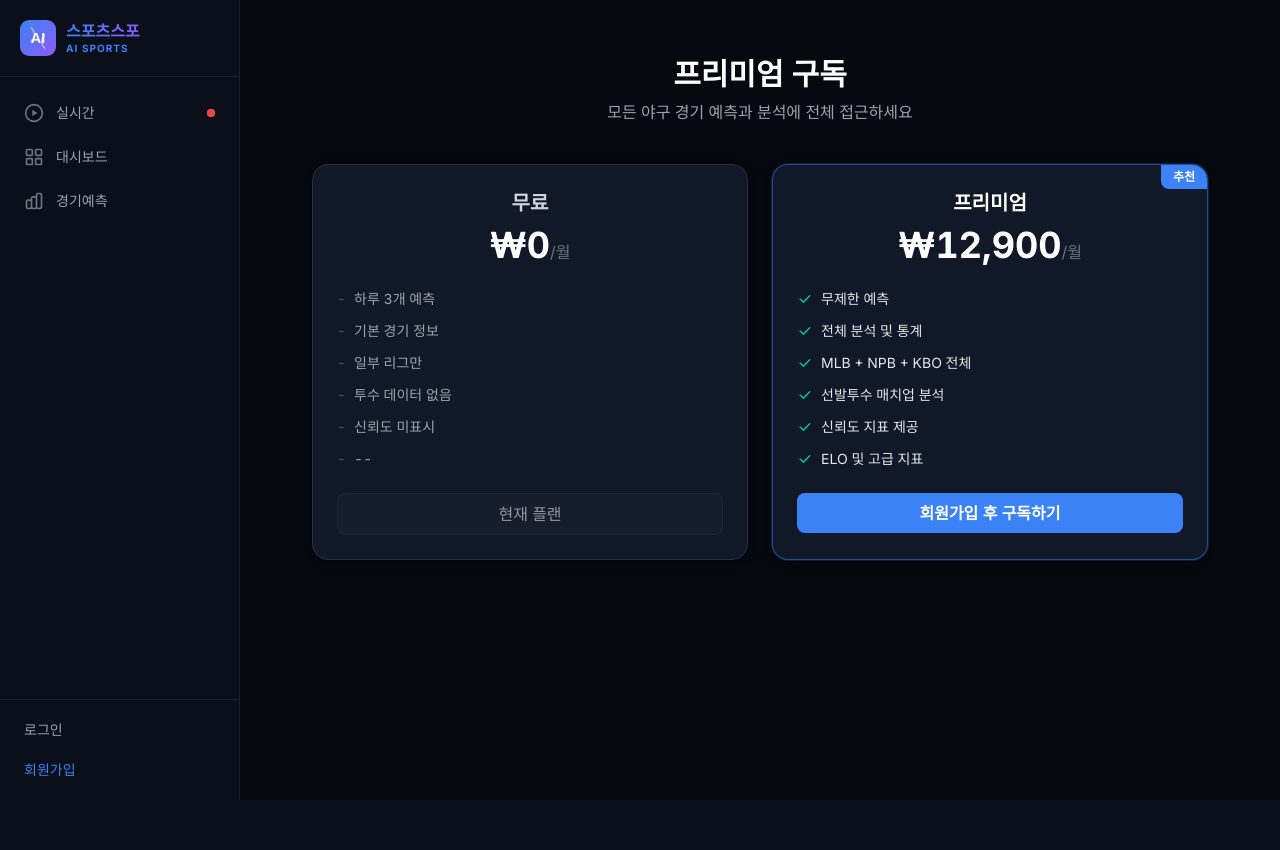
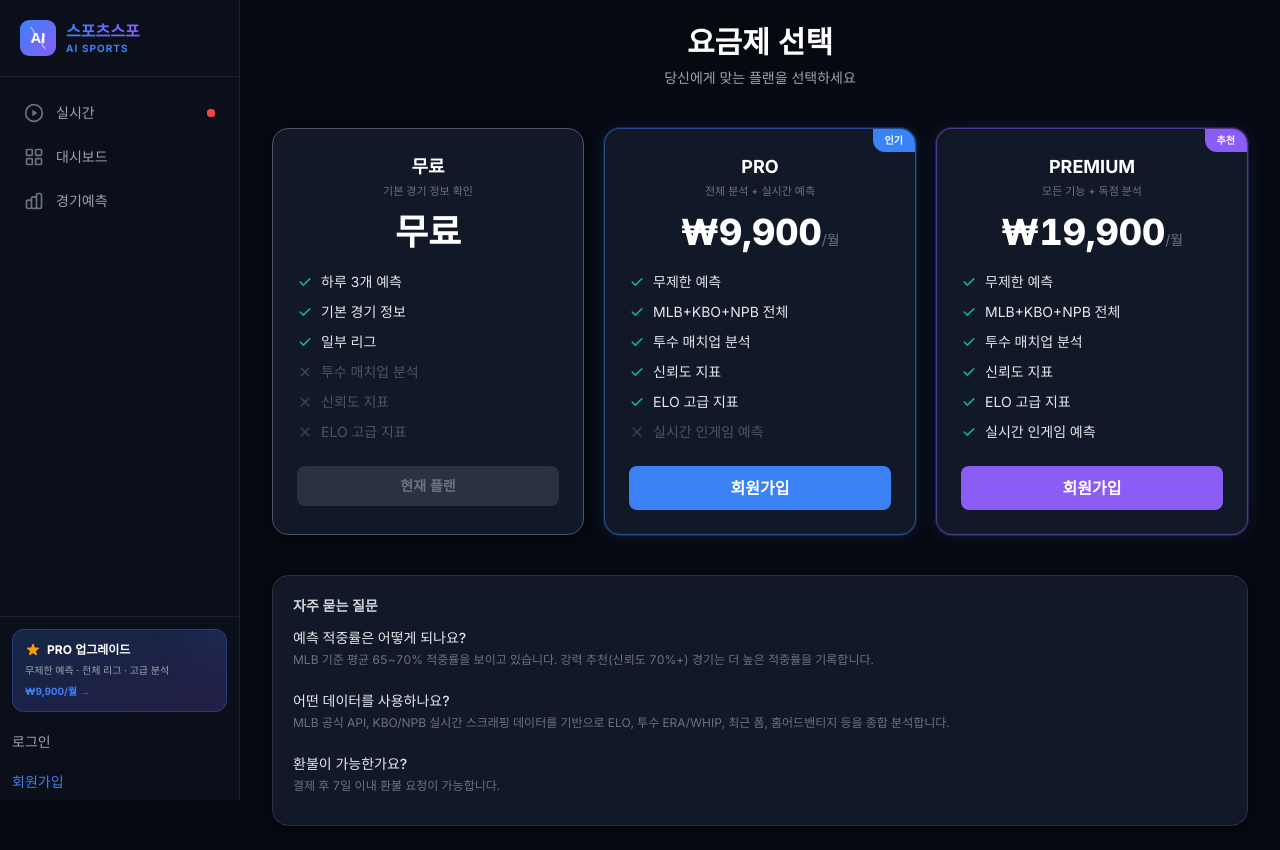
Before and after one commit to hyun-pro/sportsspo-ai, a React (Vite) app in the folder frontend/: page /subscription in a window 1280 px wide. Before the commit the page ends 800 px from the top, so only its background shows below. Built offline with nearby package versions, Linux system fonts and the light colour scheme.

Commit message:
3단 요금제 UI + PricingCard 컴포넌트 + 사이드바 배너

```diff
--- a/frontend/src/components/Layout.jsx
+++ b/frontend/src/components/Layout.jsx
@@ -1,5 +1,6 @@
 import { Link, useLocation, useNavigate } from 'react-router-dom'
 import { useAuth } from '../context/AuthContext'
+import { PricingBanner } from './PricingCard'
 
 const NAV_ITEMS = [
   {
@@ -114,11 +115,14 @@ export default function Layout({ children }) {
         </nav>
 
         {/* Bottom section */}
-        <div className="p-3 border-t border-dark-700">
-          {isPremium && (
-            <div className="px-3 py-2 bg-accent-green/10 rounded-xl border border-accent-green/20 mb-2">
+        <div className="border-t border-dark-700">
+          {/* 비구독자: 요금제 배너, 구독자: PRO 뱃지 */}
+          {isPremium ? (
+            <div className="mx-3 mt-3 mb-2 px-3 py-2 bg-accent-green/10 rounded-xl border border-accent-green/20">
               <span className="text-xs font-bold text-accent-green">PRO 구독중</span>
             </div>
+          ) : (
+            <div className="mt-3"><PricingBanner /></div>
           )}
           {!user ? (
             <div className="space-y-1">
--- /dev/null
+++ b/frontend/src/components/PricingCard.jsx
@@ -0,0 +1,151 @@
+import { Link } from 'react-router-dom'
+import { useAuth } from '../context/AuthContext'
+
+const PLANS = [
+  {
+    id: 'free',
+    name: '무료',
+    price: 0,
+    period: '영구',
+    desc: '기본 경기 정보 확인',
+    color: 'gray',
+    features: [
+      { text: '하루 3개 예측', included: true },
+      { text: '기본 경기 정보', included: true },
+      { text: '일부 리그', included: true },
+      { text: '투수 매치업 분석', included: false },
+      { text: '신뢰도 지표', included: false },
+      { text: 'ELO 고급 지표', included: false },
+    ],
+  },
+  {
+    id: 'pro',
+    name: 'PRO',
+    price: 9900,
+    period: '월',
+    desc: '전체 분석 + 실시간 예측',
+    badge: '인기',
+    color: 'blue',
+    features: [
+      { text: '무제한 예측', included: true },
+      { text: 'MLB+KBO+NPB 전체', included: true },
+      { text: '투수 매치업 분석', included: true },
+      { text: '신뢰도 지표', included: true },
+      { text: 'ELO 고급 지표', included: true },
+      { text: '실시간 인게임 예측', included: false },
+    ],
+  },
+  {
+    id: 'premium',
+    name: 'PREMIUM',
+    price: 19900,
+    period: '월',
+    desc: '모든 기능 + 독점 분석',
+    badge: '추천',
+    color: 'purple',
+    features: [
+      { text: '무제한 예측', included: true },
+      { text: 'MLB+KBO+NPB 전체', included: true },
+      { text: '투수 매치업 분석', included: true },
+      { text: '신뢰도 지표', included: true },
+      { text: 'ELO 고급 지표', included: true },
+      { text: '실시간 인게임 예측', included: true },
+    ],
+  },
+]
+
+// 풀 사이즈 카드 (구독 페이지용)
+export function PricingCard({ plan, onSelect }) {
+  const { user, isPremium } = useAuth()
+  const isCurrent = (plan.id === 'free' && !isPremium) || (plan.id !== 'free' && isPremium)
+
+  const colorMap = {
+    gray: { ring: 'border-dark-500', badge: '', btn: 'btn-secondary', glow: '' },
+    blue: { ring: 'border-accent-blue/50 ring-1 ring-accent-blue/20', badge: 'bg-accent-blue', btn: 'btn-primary', glow: 'shadow-glow-blue' },
+    purple: { ring: 'border-accent-purple/50 ring-1 ring-accent-purple/20', badge: 'bg-accent-purple', btn: 'bg-accent-purple hover:bg-purple-600 text-white font-semibold rounded-lg transition-all active:scale-95', glow: 'shadow-glow-blue' },
+  }
+  const c = colorMap[plan.color]
+
+  return (
+    <div className={`card p-5 sm:p-6 relative overflow-hidden transition-all duration-200 hover:translate-y-[-3px] hover:shadow-card-hover ${c.ring} ${c.glow}`}>
+      {plan.badge && (
+        <div className={`absolute top-0 right-0 ${c.badge} text-white text-[10px] font-bold px-3 py-1 rounded-bl-xl`}>
+          {plan.badge}
+        </div>
+      )}
+
+      <div className="text-center mb-5">
+        <h3 className="text-lg font-bold text-white">{plan.name}</h3>
+        <p className="text-[11px] text-gray-500 mt-0.5">{plan.desc}</p>
+        <div className="mt-3">
+          <span className="text-3xl sm:text-4xl font-black text-white">
+            {plan.price === 0 ? '무료' : `₩${plan.price.toLocaleString()}`}
+          </span>
+          {plan.price > 0 && <span className="text-sm text-gray-500">/{plan.period}</span>}
+        </div>
+      </div>
+
+      <ul className="space-y-2.5 mb-6">
+        {plan.features.map((f, i) => (
+          <li key={i} className={`flex items-center gap-2 text-sm ${f.included ? 'text-gray-200' : 'text-gray-600'}`}>
+            {f.included ? (
+              <svg className="w-4 h-4 text-accent-green shrink-0" fill="currentColor" viewBox="0 0 20 20">
+                <path fillRule="evenodd" d="M16.707 5.293a1 1 0 010 1.414l-8 8a1 1 0 01-1.414 0l-4-4a1 1 0 011.414-1.414L8 12.586l7.293-7.293a1 1 0 011.414 0z" clipRule="evenodd" />
+              </svg>
+            ) : (
+              <svg className="w-4 h-4 text-gray-700 shrink-0" fill="currentColor" viewBox="0 0 20 20">
+                <path fillRule="evenodd" d="M4.293 4.293a1 1 0 011.414 0L10 8.586l4.293-4.293a1 1 0 111.414 1.414L11.414 10l4.293 4.293a1 1 0 01-1.414 1.414L10 11.414l-4.293 4.293a1 1 0 01-1.414-1.414L8.586 10 4.293 5.707a1 1 0 010-1.414z" clipRule="evenodd" />
+              </svg>
+            )}
+            {f.text}
+          </li>
+        ))}
+      </ul>
+
+      {isCurrent ? (
+        <button disabled className={`w-full py-2.5 rounded-lg text-sm font-semibold bg-dark-600 text-gray-500 cursor-default`}>
+          현재 플랜
+        </button>
+      ) : !user ? (
+        <Link to="/register" className={`block text-center w-full py-2.5 ${c.btn}`}>
+          회원가입
+        </Link>
+      ) : (
+        <button onClick={() => onSelect?.(plan)} className={`w-full py-2.5 ${c.btn} ripple-effect`}>
+          {plan.price === 0 ? '무료로 시작' : '구독하기'}
+        </button>
+      )}
+    </div>
+  )
+}
+
+// 미니 배너 (사이드바용)
+export function PricingBanner() {
+  const { isPremium } = useAuth()
+  if (isPremium) return null
+
+  return (
+    <Link to="/subscription" className="block mx-3 mb-3">
+      <div className="relative overflow-hidden rounded-xl bg-gradient-to-br from-accent-blue/20 to-accent-purple/20 border border-accent-blue/30 p-3 hover:border-accent-blue/50 transition-all group">
+        <div className="absolute top-0 right-0 w-16 h-16 bg-accent-blue/10 rounded-full blur-xl -translate-y-1/2 translate-x-1/2"></div>
+        <div className="relative">
+          <div className="flex items-center gap-1.5 mb-1.5">
+            <svg viewBox="0 0 20 20" fill="currentColor" className="w-4 h-4 text-accent-yellow">
+              <path d="M9.049 2.927c.3-.921 1.603-.921 1.902 0l1.07 3.292a1 1 0 00.95.69h3.462c.969 0 1.371 1.24.588 1.81l-2.8 2.034a1 1 0 00-.364 1.118l1.07 3.292c.3.921-.755 1.688-1.54 1.118l-2.8-2.034a1 1 0 00-1.175 0l-2.8 2.034c-.784.57-1.838-.197-1.539-1.118l1.07-3.292a1 1 0 00-.364-1.118L2.98 8.72c-.783-.57-.38-1.81.588-1.81h3.461a1 1 0 00.951-.69l1.07-3.292z" />
+            </svg>
+            <span className="text-xs font-bold text-white">PRO 업그레이드</span>
+          </div>
+          <p className="text-[10px] text-gray-400 leading-tight">
+            무제한 예측 · 전체 리그 · 고급 분석
+          </p>
+          <div className="mt-2 text-[10px] font-bold text-accent-blue group-hover:text-blue-400 transition-colors">
+            ₩9,900/월 →
+          </div>
+        </div>
+      </div>
+    </Link>
+  )
+}
+
+export { PLANS }
+export default PricingCard
--- a/frontend/src/pages/Subscription.jsx
+++ b/frontend/src/pages/Subscription.jsx
@@ -1,7 +1,8 @@
 import { useState } from 'react'
 import { useAuth } from '../context/AuthContext'
 import { createCheckout, cancelSubscription } from '../services/api'
-import { Link, useSearchParams } from 'react-router-dom'
+import { useSearchParams } from 'react-router-dom'
+import { PricingCard, PLANS } from '../components/PricingCard'
 
 export default function Subscription() {
   const { user, isPremium } = useAuth()
@@ -10,13 +11,14 @@ export default function Subscription() {
   const success = searchParams.get('success')
   const cancelled = searchParams.get('cancelled')
 
-  const handleUpgrade = async () => {
+  const handleSelect = async (plan) => {
+    if (plan.price === 0) return
     setLoading(true)
     try {
       const res = await createCheckout()
       window.location.href = res.data.checkout_url
     } catch (err) {
-      alert(err.response?.data?.detail || '결제 세션 생성에 실패했습니다. Stripe 설정을 확인하세요.')
+      alert(err.response?.data?.detail || '결제 세션 생성에 실패했습니다.')
     } finally {
       setLoading(false)
     }
@@ -32,96 +34,59 @@ export default function Subscription() {
     }
   }
 
-  const features = [
-    { free: '하루 3개 예측', pro: '무제한 예측' },
-    { free: '기본 경기 정보', pro: '전체 분석 및 통계' },
-    { free: '일부 리그만', pro: 'MLB + NPB + KBO 전체' },
-    { free: '투수 데이터 없음', pro: '선발투수 매치업 분석' },
-    { free: '신뢰도 미표시', pro: '신뢰도 지표 제공' },
-    { free: '--', pro: 'ELO 및 고급 지표' },
-  ]
-
   return (
-    <div className="max-w-4xl mx-auto mt-8">
+    <div className="max-w-5xl mx-auto animate-fade-in">
       {success && (
-        <div className="bg-green-500/10 border border-green-500/30 text-green-400 px-6 py-4 rounded-lg mb-6">
-          구독이 성공적으로 활성화되었습니다! 전체 기능을 이용하세요.
+        <div className="bg-accent-green/10 border border-accent-green/30 text-accent-green px-5 py-3 rounded-xl mb-6 text-sm">
+          구독이 성공적으로 활성화되었습니다!
         </div>
       )}
       {cancelled && (
-        <div className="bg-yellow-500/10 border border-yellow-500/30 text-yellow-400 px-6 py-4 rounded-lg mb-6">
+        <div className="bg-accent-yellow/10 border border-accent-yellow/30 text-accent-yellow px-5 py-3 rounded-xl mb-6 text-sm">
           결제가 취소되었습니다. 언제든 다시 시도할 수 있습니다.
         </div>
       )}
 
-      <div className="text-center mb-10">
-        <h1 className="text-3xl font-bold text-white mb-2">프리미엄 구독</h1>
-        <p className="text-gray-400">모든 야구 경기 예측과 분석에 전체 접근하세요</p>
+      {/* 헤더 */}
+      <div className="text-center mb-8 sm:mb-10">
+        <h1 className="text-2xl sm:text-3xl font-black text-white mb-2">요금제 선택</h1>
+        <p className="text-gray-400 text-sm">당신에게 맞는 플랜을 선택하세요</p>
       </div>
 
-      <div className="grid grid-cols-1 md:grid-cols-2 gap-6">
-        {/* Free Plan */}
-        <div className="card p-6">
-          <div className="text-center mb-6">
-            <h2 className="text-xl font-bold text-gray-300">무료</h2>
-            <div className="mt-2">
-              <span className="text-4xl font-bold text-white">&#8361;0</span>
-              <span className="text-gray-500">/월</span>
-            </div>
-          </div>
-          <ul className="space-y-3 mb-6">
-            {features.map((f, i) => (
-              <li key={i} className="flex items-center gap-2 text-sm text-gray-400">
-                <span className="text-gray-600">-</span>
-                {f.free}
-              </li>
-            ))}
-          </ul>
-          <button disabled className="btn-secondary w-full opacity-60">
-            현재 플랜
+      {/* 3단 요금제 카드 */}
+      <div className="grid grid-cols-1 md:grid-cols-3 gap-4 sm:gap-5">
+        {PLANS.map((plan) => (
+          <PricingCard key={plan.id} plan={plan} onSelect={handleSelect} />
+        ))}
+      </div>
+
+      {/* 구독 취소 */}
+      {isPremium && (
+        <div className="text-center mt-8">
+          <button onClick={handleCancel} className="text-sm text-gray-500 hover:text-accent-red transition-colors">
+            구독 취소하기
           </button>
         </div>
+      )}
 
-        {/* Pro Plan */}
-        <div className="card p-6 border-accent-blue/50 ring-1 ring-accent-blue/20 relative overflow-hidden">
-          <div className="absolute top-0 right-0 bg-accent-blue text-white text-xs font-bold px-3 py-1 rounded-bl-lg">
-            추천
-          </div>
-          <div className="text-center mb-6">
-            <h2 className="text-xl font-bold text-white">프리미엄</h2>
-            <div className="mt-2">
-              <span className="text-4xl font-bold text-white">&#8361;12,900</span>
-              <span className="text-gray-500">/월</span>
-            </div>
-          </div>
-          <ul className="space-y-3 mb-6">
-            {features.map((f, i) => (
-              <li key={i} className="flex items-center gap-2 text-sm text-gray-200">
-                <svg className="w-4 h-4 text-accent-green flex-shrink-0" fill="currentColor" viewBox="0 0 20 20">
-                  <path fillRule="evenodd" d="M16.707 5.293a1 1 0 010 1.414l-8 8a1 1 0 01-1.414 0l-4-4a1 1 0 011.414-1.414L8 12.586l7.293-7.293a1 1 0 011.414 0z" clipRule="evenodd" />
-                </svg>
-                {f.pro}
-              </li>
-            ))}
-          </ul>
-          {!user ? (
-            <Link to="/register" className="btn-primary w-full text-center block">
-              회원가입 후 구독하기
-            </Link>
-          ) : isPremium ? (
-            <div>
-              <button disabled className="btn-primary w-full opacity-60 mb-2">구독 중</button>
-              <button onClick={handleCancel} className="text-sm text-gray-500 hover:text-red-400 w-full text-center">
-                구독 취소
-              </button>
-            </div>
-          ) : (
-            <button onClick={handleUpgrade} disabled={loading} className="btn-primary w-full disabled:opacity-50">
-              {loading ? '이동 중...' : '지금 구독하기'}
-            </button>
-          )}
+      {/* 하단 안내 */}
+      <div className="mt-10 card p-5">
+        <h3 className="text-sm font-bold text-gray-300 mb-3">자주 묻는 질문</h3>
+        <div className="space-y-3">
+          <FaqItem q="예측 적중률은 어떻게 되나요?" a="MLB 기준 평균 65~70% 적중률을 보이고 있습니다. 강력 추천(신뢰도 70%+) 경기는 더 높은 적중률을 기록합니다." />
+          <FaqItem q="어떤 데이터를 사용하나요?" a="MLB 공식 API, KBO/NPB 실시간 스크래핑 데이터를 기반으로 ELO, 투수 ERA/WHIP, 최근 폼, 홈어드밴티지 등을 종합 분석합니다." />
+          <FaqItem q="환불이 가능한가요?" a="결제 후 7일 이내 환불 요청이 가능합니다." />
         </div>
       </div>
     </div>
   )
 }
+
+function FaqItem({ q, a }) {
+  return (
+    <div className="border-b border-dark-700/50 pb-2.5">
+      <div className="text-sm text-gray-200 font-medium">{q}</div>
+      <div className="text-xs text-gray-500 mt-1">{a}</div>
+    </div>
+  )
+}
```
